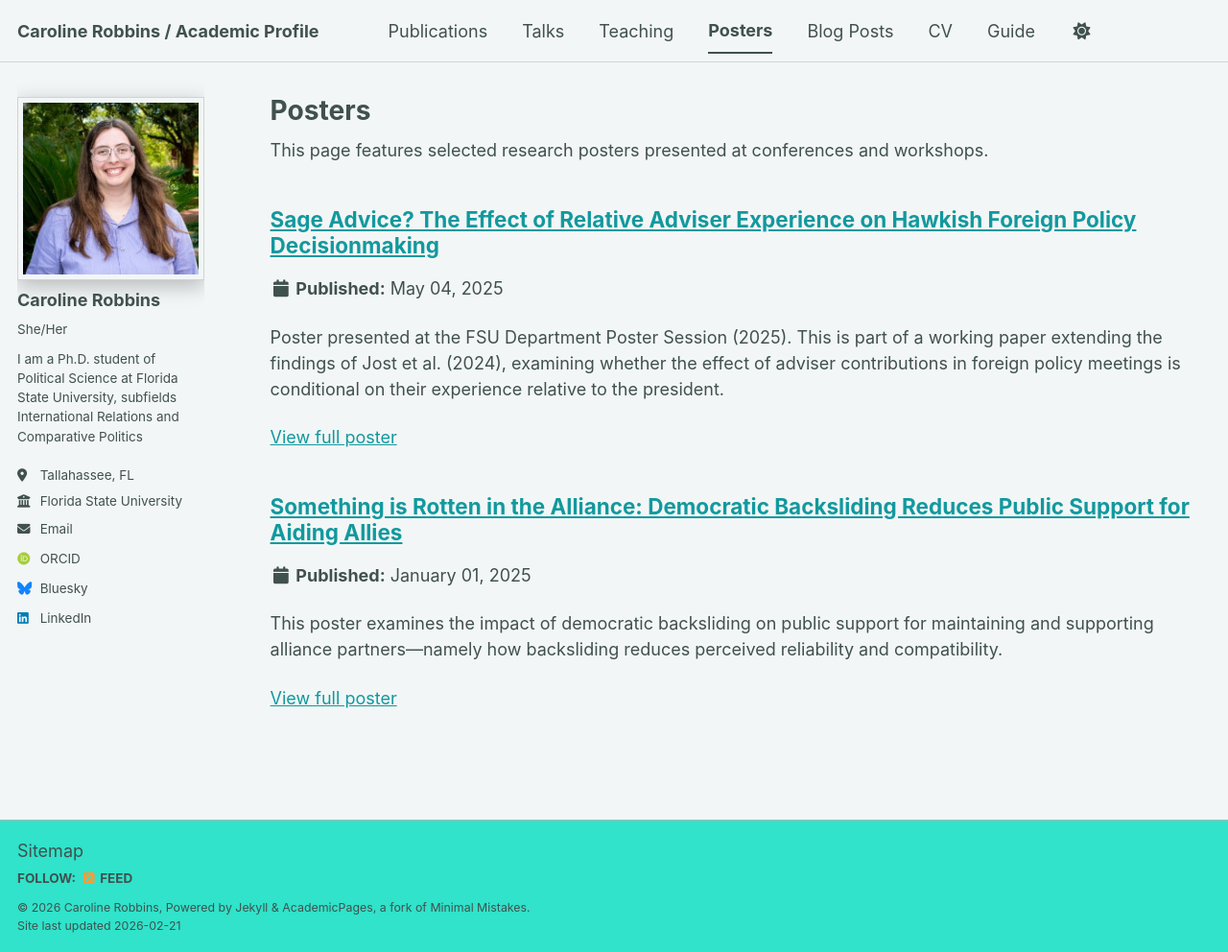
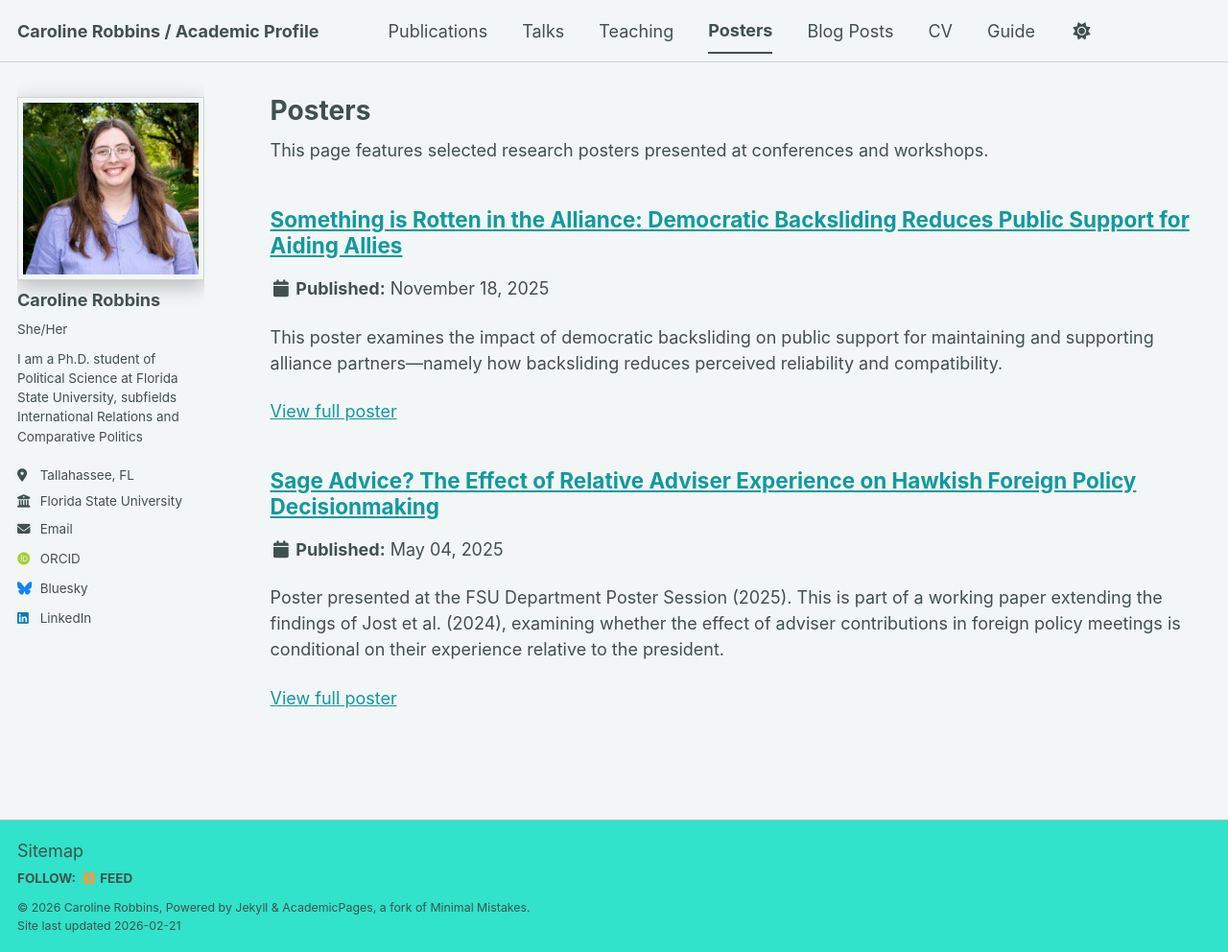
Before and after one commit to crobbinsphd/crobbinsphd.github.io, a Jekyll site: the page built from _pages/posters.html, in a window 1280 px wide and 992 px high. Shown: the whole window at 96% size. Built offline with Jekyll 4.4.1, drawn with Linux system fonts in a browser that asks for light colours; some web fonts are replaced; a script bundle is joined from its source files by our own code; library files that are not in the unit come from our copies.

Commit message:
Update posters-2.md

```diff
--- a/_posters/posters-2.md
+++ b/_posters/posters-2.md
@@ -1,9 +1,9 @@
 ---
 title: "Something is Rotten in the Alliance: Democratic Backsliding Reduces Public Support for Aiding Allies"
 collection: posters
-date: 2025-01-01
+date: 2025-11-18
 venue: "Global Public Opinion Lab Workshop (2025)"
-paperurl: "/files/gpol2025.pdf"
+paperurl: "/files/gpol2025.jpg"
 
 header:
   teaser: gpol2025.jpg
```
